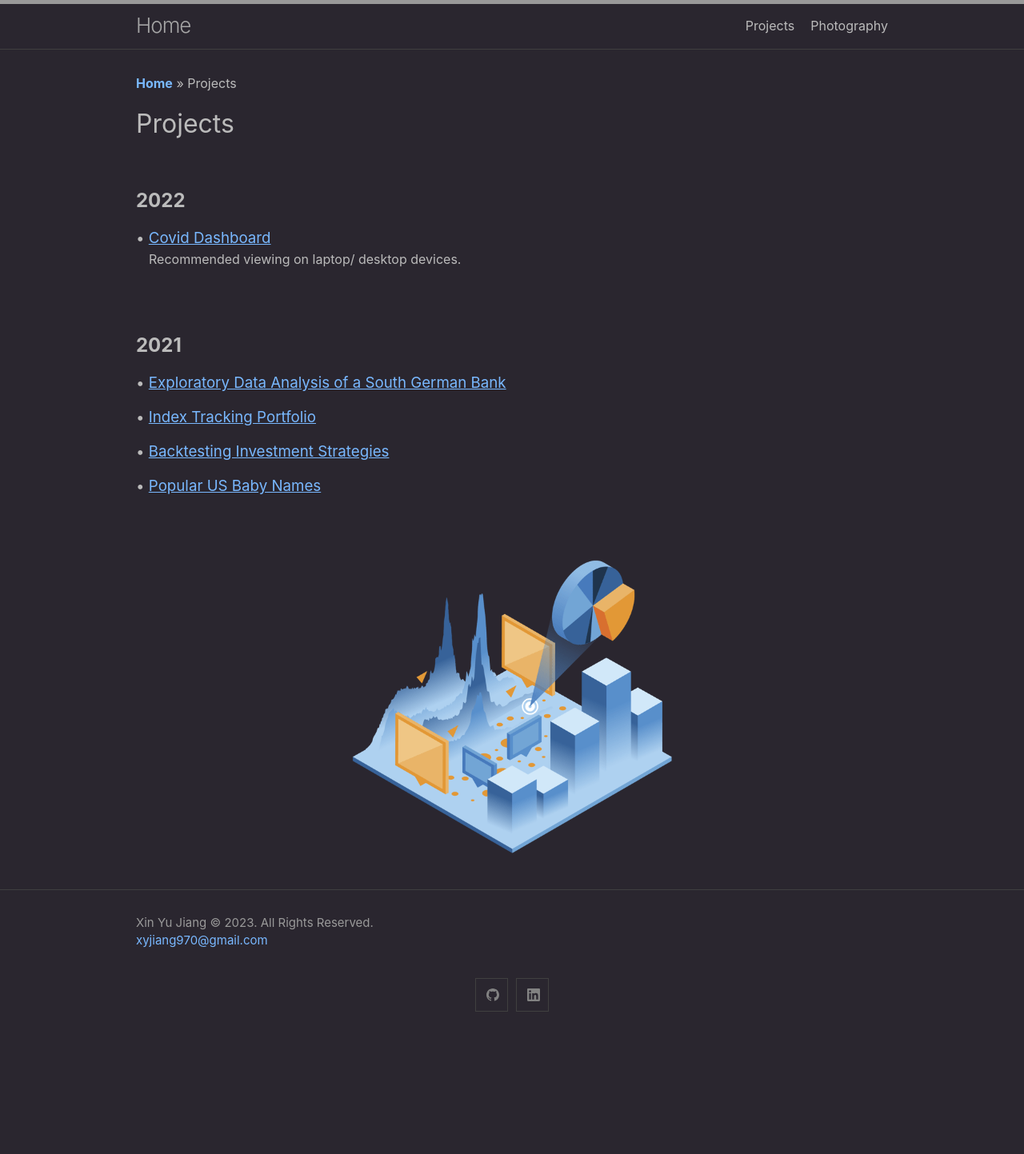
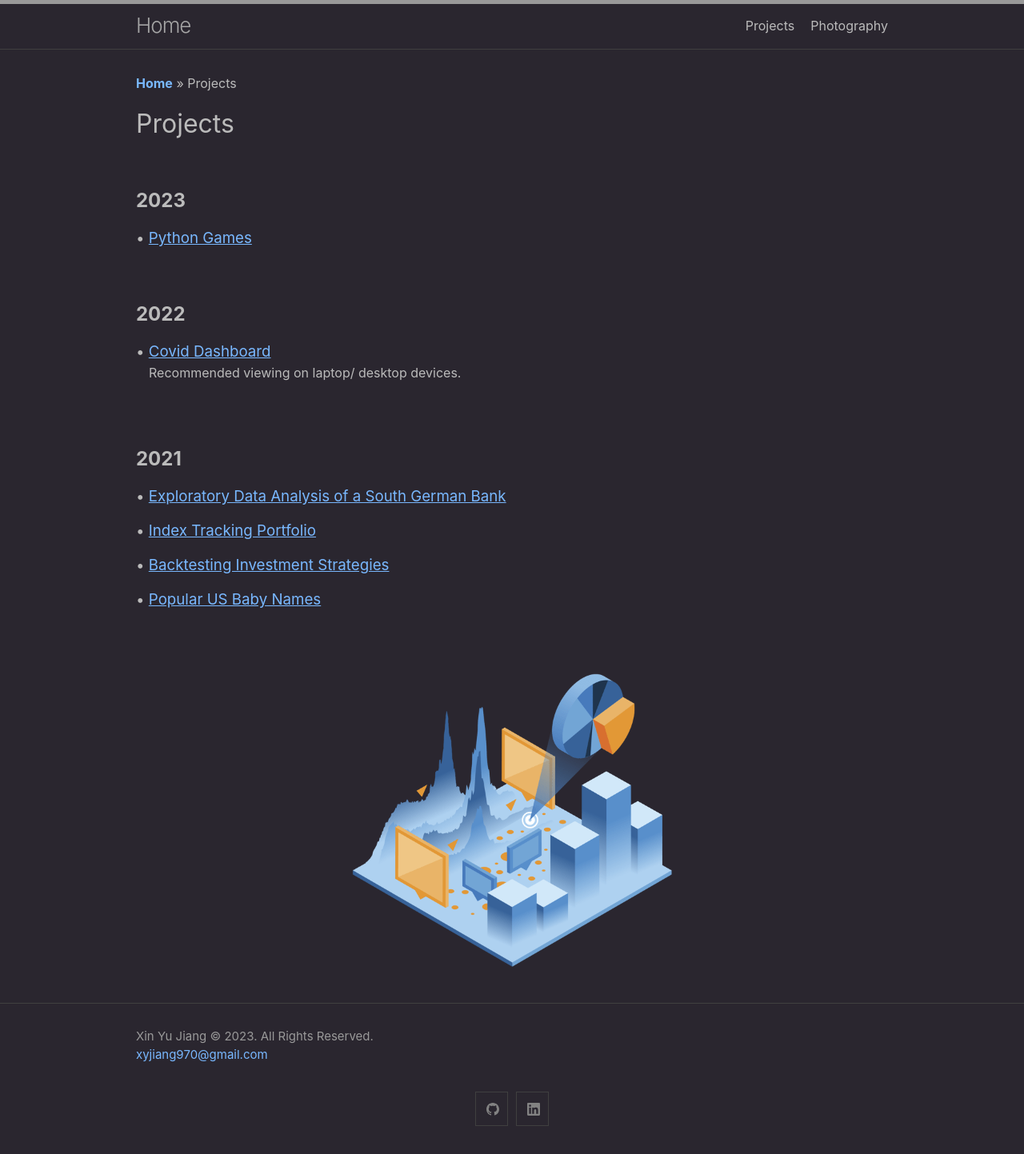
Before and after one commit to xyjiang970/xyjiang970.github.io, a Jekyll site: the page built from projects/projects_home.md, in a window 1280 px wide. Shown: the whole page at 80% size. Built offline with Jekyll 4.4.1, drawn with Linux system fonts in a browser that asks for light colours; before the commit the page ends 1300 px from its top, so only the background shows below that.

Commit message:
Update projects_home.md

```diff
--- a/projects/projects_home.md
+++ b/projects/projects_home.md
@@ -7,6 +7,15 @@ description:
 **[Home](../)** >> Projects
 # Projects
 
+<br>
+
+<H2><b>2023</b></H2>
+
+<H3 style="margin-bottom:0;">• <a href="https://github.com/xyjiang970/games" target="_blank">
+<u>Python Games</u>
+</a></H3>
+
+<br>
 <br>
 
 <H2><b>2022</b></H2>
```
